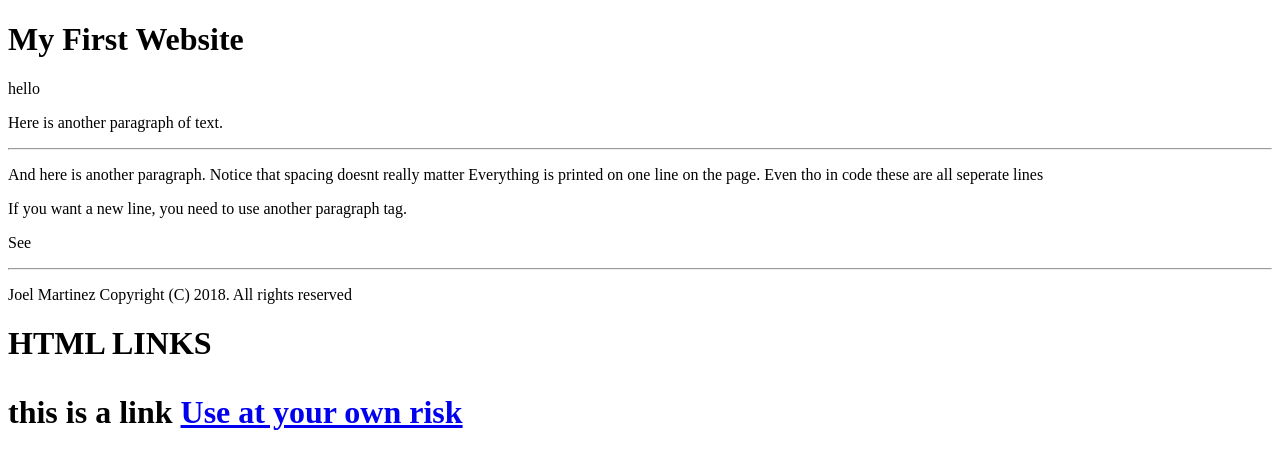
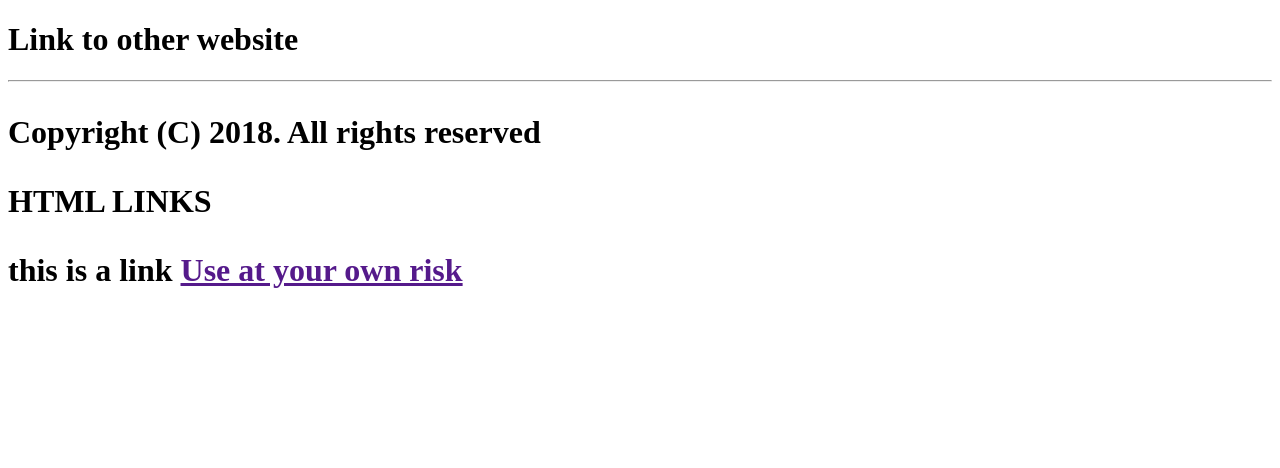
Before and after one commit to Joel14225/csptest1, a plain HTML site: page index.html in a window 1280 px wide. Drawn offline with Linux system fonts and the light colour scheme.

Commit message:
Update index.html

```diff
--- a/index.html
+++ b/index.html
@@ -3,23 +3,14 @@
 <body>
   <title>Sample Website #1</title>
   <body>
-    <h1>My First Website</h1>
-    <p> hello
-      <p> Here is another paragraph of text.
-        <hr>
-    <p> And here is another paragraph.
-      Notice that spacing doesnt really matter
-      Everything is printed on one line on the page.
-      Even tho in code these are all seperate lines
-      <p> If you want a new line, you need to use another paragraph tag.
-        <p>See
+    <h1>Link to other website<h1>
 
           <hr>
-<p> Joel Martinez
+<p>
     Copyright (C) 2018. All rights reserved
 
   <h1> HTML LINKS
     <p> this is a link
-      <a href="https://bonk.io/">Use at your own risk</a>
+      <a href="">Use at your own risk</a>
   </body>
     </html>
```
